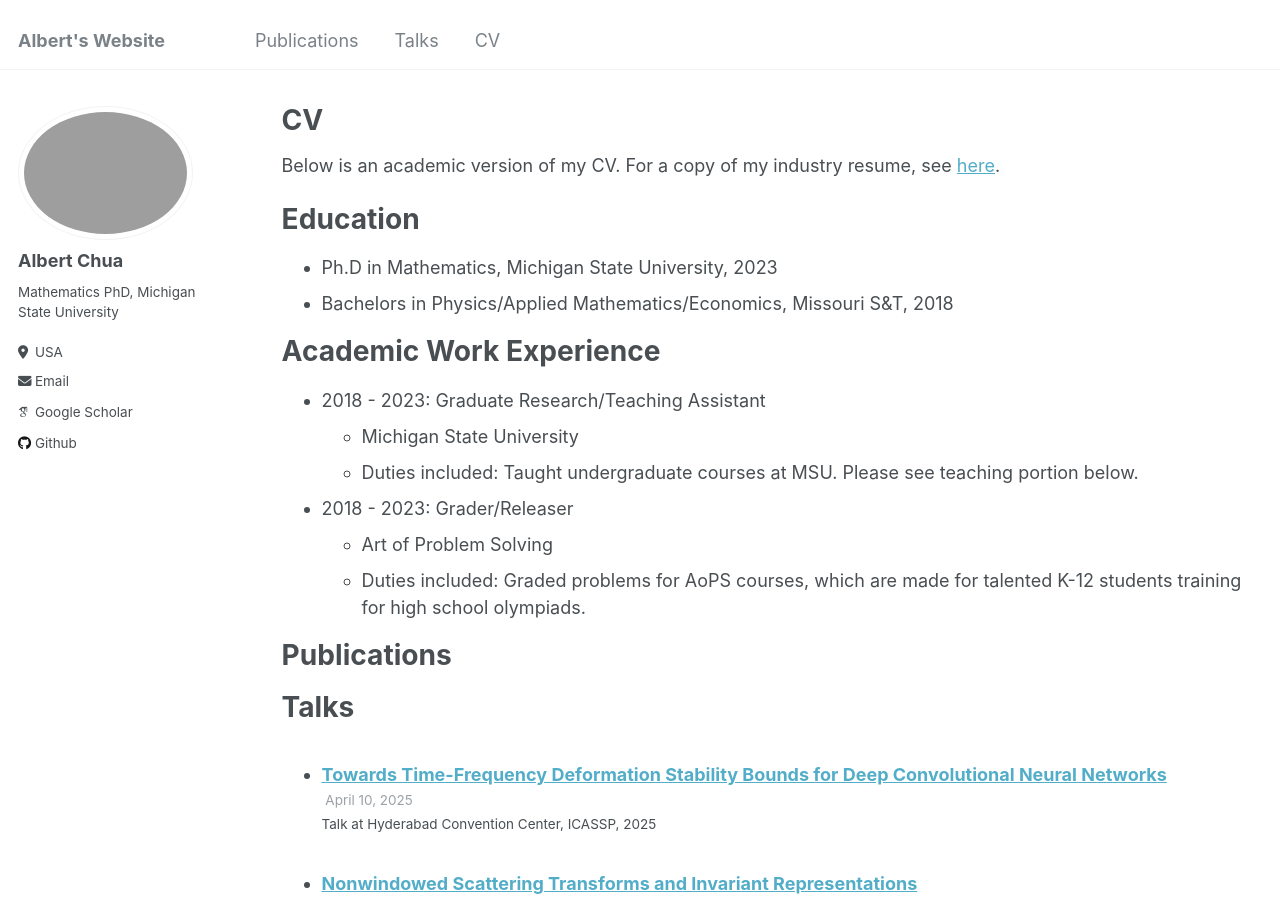
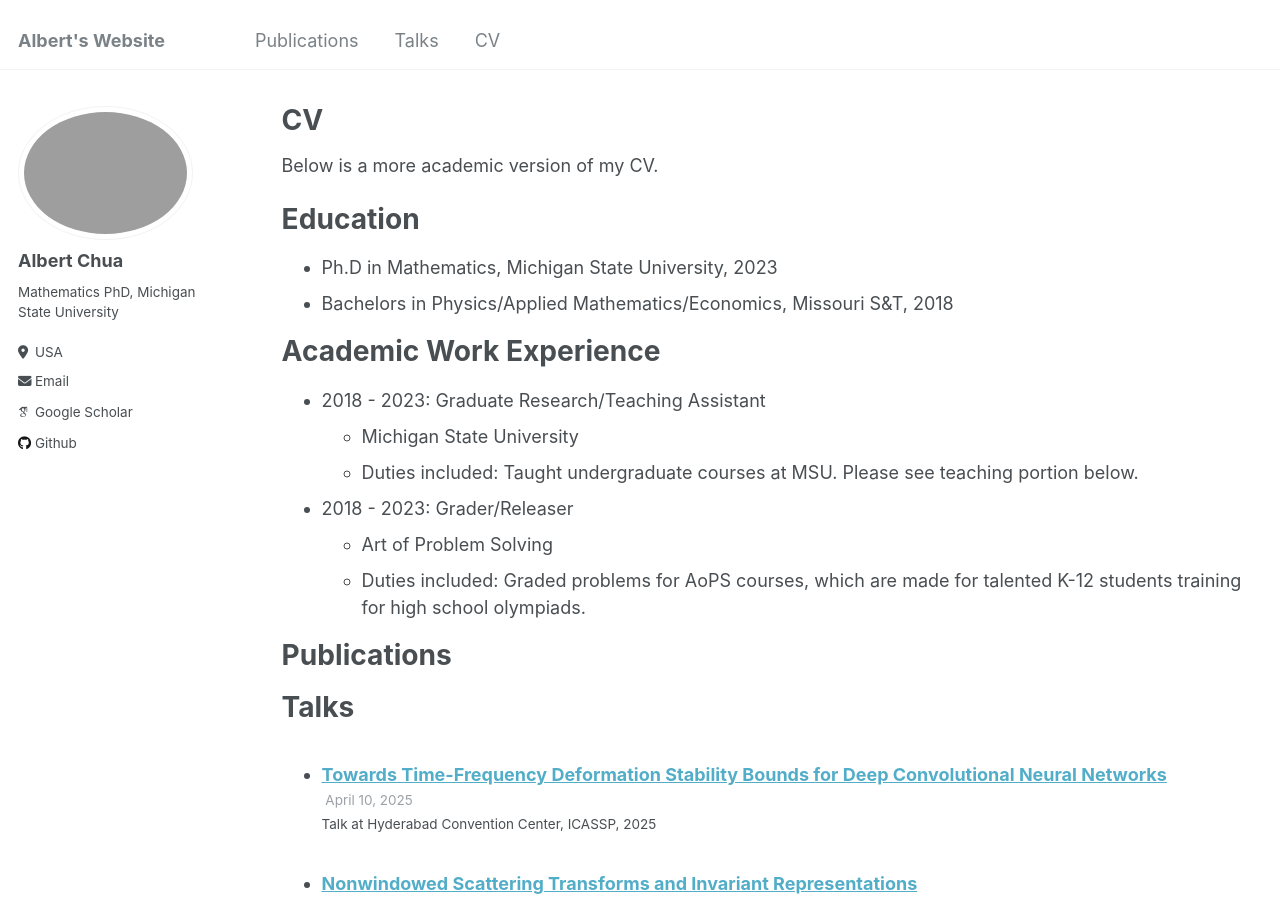
Before and after one commit to alchua1996/alchua1996.github.io, a Jekyll site: the page built from _pages/cv.md, in a window 1280 px wide and 900 px high. Built offline with Jekyll 4.4.1, drawn with Linux system fonts in a browser that asks for light colours; some web fonts are replaced.

Commit message:
Update cv.md

```diff
--- a/_pages/cv.md
+++ b/_pages/cv.md
@@ -7,7 +7,7 @@ redirect_from:
   - /resume
 ---
 
-Below is an academic version of my CV. For a copy of my industry resume, see [here](https://alchua1996.github.io/files/Albert_Chua_Resume.pdf?raw=True).
+Below is a more academic version of my CV.
 {% include base_path %}
 
 Education
```
